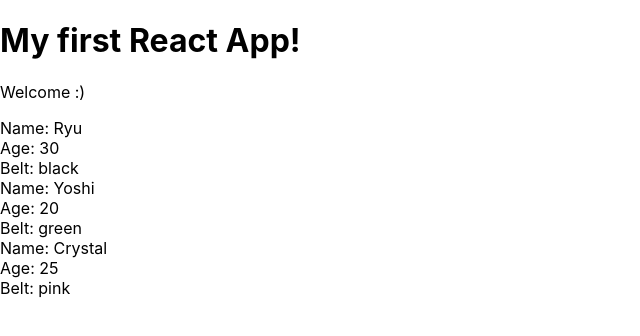
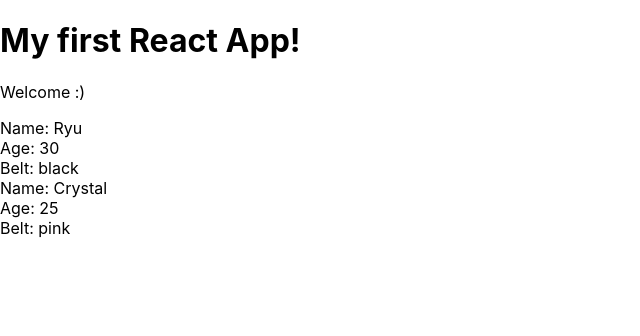
Before and after one commit to DWallDev/reacttutorial, a React (Create React App) app in the folder myapp/: page / in a window 1280 px wide. Shown: the top 336 px of the page, without its empty margins (0-640 px from the left). Built offline with nearby package versions, Linux system fonts and the light colour scheme.

Commit message:
Lesson 16

```diff
--- a/myapp/src/Ninjas.js
+++ b/myapp/src/Ninjas.js
@@ -1,7 +1,8 @@
 import React from 'react';
 
 const Ninjas = ({ninjas}) => {
-    const ninjaList = ninjas.map(ninja => {
+/*     const ninjaList = ninjas.map(ninja => {
+        if (ninja.age > 20){
         return (
             <div className="ninja" key={ninja.id}>
                 <div>Name: { ninja.name }</div>
@@ -9,6 +10,18 @@ const Ninjas = ({ninjas}) => {
                 <div>Belt: { ninja.belt }</div>
             </div>
         )
+    } else{
+        return null
+    }
+    }) */
+    const ninjaList = ninjas.map(ninja => {
+        return ninja.age > 20 ? (
+            <div className="ninja" key={ninja.id}>
+                <div>Name: { ninja.name }</div>
+                <div>Age: { ninja.age }</div>
+                <div>Belt: { ninja.belt }</div>
+        </div>
+        ) : null;
     })
     return(
         <div className="ninja-list">
```
